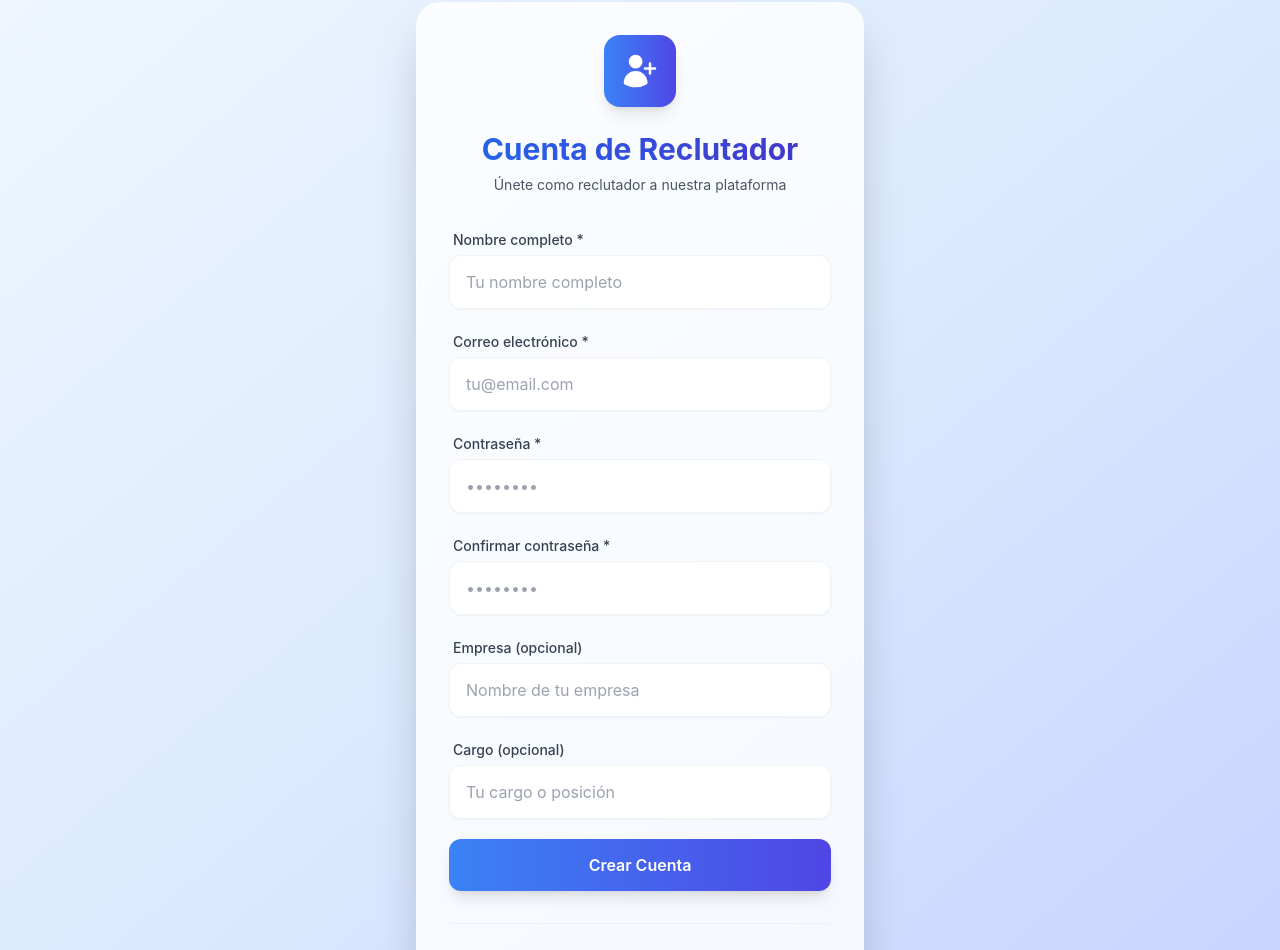
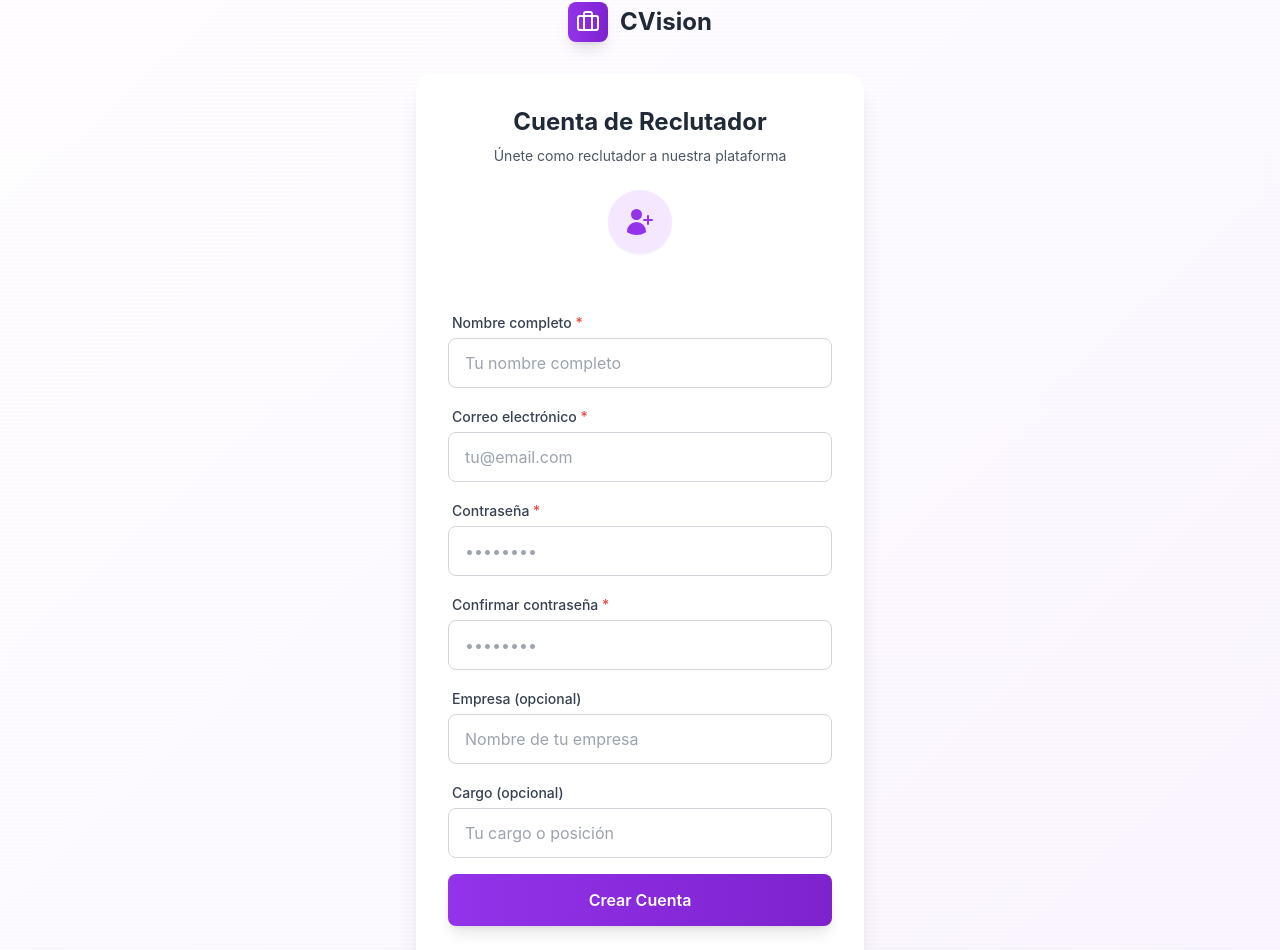
Before and after one commit to Cv-Vision/CVision-Frontend, a React (Vite) app: page /recruiter-register in a window 1280 px wide. Shown: the part 103-1053 px from the top of the page. Built offline with nearby package versions, Linux system fonts and the light colour scheme; no server answers.

Commit message:
register recruiter and confirm acc

```diff
--- a/src/components/other/AuthLayout.tsx
+++ b/src/components/other/AuthLayout.tsx
@@ -10,7 +10,7 @@ interface AuthLayoutProps {
 
 const AuthLayout: FC<AuthLayoutProps> = ({ title, subtitle, children, showLogo = true }) => {
   return (
-    <div className="min-h-screen bg-gradient-to-br from-teal-50 via-blue-50 to-indigo-100 flex flex-col items-center justify-center py-10 px-4">
+    <div className="min-h-screen bg-gradient-to-br from-gray-50 via-gray-100 to-gray-200 flex flex-col items-center justify-center py-10 px-4">
       {showLogo && (
         <div className="mb-8">
           <Logo />
@@ -18,7 +18,7 @@ const AuthLayout: FC<AuthLayoutProps> = ({ title, subtitle, children, showLogo =
       )}
       <div className="max-w-2xl w-full bg-white/80 backdrop-blur-sm p-8 rounded-3xl shadow-2xl border border-white/20">
         <div className="text-center mb-8">
-          <h1 className="text-3xl font-bold text-teal-600 mb-2">{title}</h1>
+          <h1 className="text-3xl font-bold text-gray-700 mb-2">{title}</h1>
           <p className="text-lg text-gray-600">{subtitle}</p>
         </div>
         {children}
--- a/src/pages/applicant/RegisterForm.tsx
+++ b/src/pages/applicant/RegisterForm.tsx
@@ -182,7 +182,7 @@ const ApplicantRegisterForm = () => {
                     <div className="text-center pt-4">
                         <p className="text-sm text-muted-foreground">
                             ¿Ya tienes cuenta?{" "}
-                            <Link to="/auth/login" className="text-teal-600 hover:underline font-medium">
+                            <Link to="/login" className="text-teal-600 hover:underline font-medium">
                                 Inicia sesión aquí
                             </Link>
                         </p>
@@ -246,7 +246,7 @@ const ApplicantRegisterForm = () => {
                 <div className="text-center pt-4">
                     <p className="text-sm text-muted-foreground">
                         ¿Ya tienes cuenta?{" "}
-                        <Link to="/auth/login" className="text-teal-600 hover:underline font-medium">
+                        <Link to="/login" className="text-teal-600 hover:underline font-medium">
                             Inicia sesión aquí
                         </Link>
                     </p>
--- a/src/pages/recruiter/RegisterForm.tsx
+++ b/src/pages/recruiter/RegisterForm.tsx
@@ -3,7 +3,8 @@ import { UserPlusIcon } from '@heroicons/react/24/solid';
 import { Link, useNavigate } from 'react-router-dom';
 import { registerRecruiter } from '@/services/recruiterService.ts';
 import { registerUser } from '@/services/registrationService';
-import { useToast } from '../../context/ToastContext'; // Import useToast
+import { useToast } from '../../context/ToastContext';
+import { Briefcase } from 'lucide-react';
 
 const RecruiterRegisterForm = () => {
     const [fullName, setFullName] = useState('');
@@ -70,30 +71,48 @@ const RecruiterRegisterForm = () => {
     };
 
     return (
-        <div className="min-h-screen bg-gradient-to-br from-blue-50 via-blue-100 to-indigo-200 flex flex-col items-center justify-center py-10 px-4">
-            <div className="bg-white/80 backdrop-blur-sm rounded-3xl shadow-2xl max-w-md w-full p-8 border border-white/20">
+        <div className="min-h-screen bg-gradient-to-br from-white via-purple-25 to-purple-50 flex flex-col items-center justify-center py-10 px-4 relative">
+            {/* Background pattern with horizontal lines */}
+            <div className="absolute inset-0 bg-gradient-to-br from-white via-purple-25 to-purple-50">
+                <div className="absolute inset-0" style={{
+                    backgroundImage: 'repeating-linear-gradient(0deg, transparent, transparent 2px, rgba(147, 51, 234, 0.02) 2px, rgba(147, 51, 234, 0.02) 4px)',
+                }}></div>
+            </div>
+
+            {/* CVision Logo with purple colors */}
+            <div className="relative z-10 mb-8">
+                <div className="flex items-center gap-3">
+                    <div className="w-10 h-10 bg-gradient-to-r from-purple-600 to-purple-700 rounded-lg flex items-center justify-center shadow-lg">
+                        <Briefcase className="w-6 h-6 text-white" />
+                    </div>
+                    <span className="text-2xl font-bold text-gray-800">CVision</span>
+                </div>
+            </div>
+
+            <div className="bg-white rounded-2xl shadow-xl max-w-md w-full p-8 relative z-10">
                 <div className="flex flex-col items-center mb-8">
-                    <div className="bg-gradient-to-r from-blue-500 to-indigo-600 p-4 rounded-2xl shadow-lg mb-6">
-                        <UserPlusIcon className="h-10 w-10 text-white" />
-                    </div>
-                    {/* Título acortado y centrado */}
-                    <h1 className="text-2xl md:text-3xl font-bold bg-gradient-to-r from-blue-600 to-indigo-700 bg-clip-text text-transparent mb-2 text-center">
+                    <h1 className="text-2xl font-bold text-gray-800 mb-2 text-center">
                         Cuenta de Reclutador
                     </h1>
-                    <p className="text-gray-600 text-center text-sm">
+                    <p className="text-gray-600 text-center text-sm mb-6">
                         Únete como reclutador a nuestra plataforma
                     </p>
+
+                    {/* Recruiter Icon */}
+                    <div className="w-16 h-16 bg-purple-100 rounded-full flex items-center justify-center shadow-sm mb-6">
+                        <UserPlusIcon className="h-8 w-8 text-purple-600" />
+                    </div>
                 </div>
 
-                <form className="w-full flex flex-col gap-5" onSubmit={handleSubmit}>
+                <form className="w-full flex flex-col gap-4" onSubmit={handleSubmit}>
                     <div className="space-y-1">
                         <label className="text-sm font-medium text-gray-700 ml-1">
-                            Nombre completo *
+                            Nombre completo <span className="text-red-500">*</span>
                         </label>
                         <input
                             type="text"
                             placeholder="Tu nombre completo"
-                            className="w-full bg-white/70 backdrop-blur-sm border border-gray-200/50 rounded-xl px-4 py-3.5 text-base focus:outline-none focus:ring-2 focus:ring-blue-400 focus:border-transparent transition-all duration-200 shadow-sm hover:shadow-md"
+                            className="w-full bg-white border border-gray-300 rounded-lg px-4 py-3 text-base focus:outline-none focus:ring-2 focus:ring-purple-500 focus:border-transparent transition-all duration-200"
                             value={fullName}
                             onChange={e => setFullName(e.target.value)}
                             required
@@ -102,12 +121,12 @@ const RecruiterRegisterForm = () => {
 
                     <div className="space-y-1">
                         <label className="text-sm font-medium text-gray-700 ml-1">
-                            Correo electrónico *
+                            Correo electrónico <span className="text-red-500">*</span>
                         </label>
                         <input
                             type="email"
                             placeholder="tu@email.com"
-                            className="w-full bg-white/70 backdrop-blur-sm border border-gray-200/50 rounded-xl px-4 py-3.5 text-base focus:outline-none focus:ring-2 focus:ring-blue-400 focus:border-transparent transition-all duration-200 shadow-sm hover:shadow-md"
+                            className="w-full bg-white border border-gray-300 rounded-lg px-4 py-3 text-base focus:outline-none focus:ring-2 focus:ring-purple-500 focus:border-transparent transition-all duration-200"
                             value={email}
                             onChange={e => setEmail(e.target.value)}
                             required
@@ -116,12 +135,12 @@ const RecruiterRegisterForm = () => {
 
                     <div className="space-y-1">
                         <label className="text-sm font-medium text-gray-700 ml-1">
-                            Contraseña *
+                            Contraseña <span className="text-red-500">*</span>
                         </label>
                         <input
                             type="password"
                             placeholder="••••••••"
-                            className="w-full bg-white/70 backdrop-blur-sm border border-gray-200/50 rounded-xl px-4 py-3.5 text-base focus:outline-none focus:ring-2 focus:ring-blue-400 focus:border-transparent transition-all duration-200 shadow-sm hover:shadow-md"
+                            className="w-full bg-white border border-gray-300 rounded-lg px-4 py-3 text-base focus:outline-none focus:ring-2 focus:ring-purple-500 focus:border-transparent transition-all duration-200"
                             value={password}
                             onChange={e => setPassword(e.target.value)}
                             required
@@ -129,11 +148,13 @@ const RecruiterRegisterForm = () => {
                     </div>
 
                     <div className="space-y-1">
-                        <label className="text-sm font-medium text-gray-700 ml-1">Confirmar contraseña *</label>
+                        <label className="text-sm font-medium text-gray-700 ml-1">
+                            Confirmar contraseña <span className="text-red-500">*</span>
+                        </label>
                         <input
                             type="password"
                             placeholder="••••••••"
-                            className="w-full bg-white/70 backdrop-blur-sm border border-gray-200/50 rounded-xl px-4 py-3.5 text-base focus:outline-none focus:ring-2 focus:ring-blue-400 focus:border-transparent transition-all duration-200 shadow-sm hover:shadow-md"
+                            className="w-full bg-white border border-gray-300 rounded-lg px-4 py-3 text-base focus:outline-none focus:ring-2 focus:ring-purple-500 focus:border-transparent transition-all duration-200"
                             value={confirmPassword}
                             onChange={e => setConfirmPassword(e.target.value)}
                             required
@@ -147,7 +168,7 @@ const RecruiterRegisterForm = () => {
                         <input
                             type="text"
                             placeholder="Nombre de tu empresa"
-                            className="w-full bg-white/70 backdrop-blur-sm border border-gray-200/50 rounded-xl px-4 py-3.5 text-base focus:outline-none focus:ring-2 focus:ring-blue-400 focus:border-transparent transition-all duration-200 shadow-sm hover:shadow-md"
+                            className="w-full bg-white border border-gray-300 rounded-lg px-4 py-3 text-base focus:outline-none focus:ring-2 focus:ring-purple-500 focus:border-transparent transition-all duration-200"
                             value={company}
                             onChange={e => setCompany(e.target.value)}
                         />
@@ -160,7 +181,7 @@ const RecruiterRegisterForm = () => {
                         <input
                             type="text"
                             placeholder="Tu cargo o posición"
-                            className="w-full bg-white/70 backdrop-blur-sm border border-gray-200/50 rounded-xl px-4 py-3.5 text-base focus:outline-none focus:ring-2 focus:ring-blue-400 focus:border-transparent transition-all duration-200 shadow-sm hover:shadow-md"
+                            className="w-full bg-white border border-gray-300 rounded-lg px-4 py-3 text-base focus:outline-none focus:ring-2 focus:ring-purple-500 focus:border-transparent transition-all duration-200"
                             value={position}
                             onChange={e => setPosition(e.target.value)}
                         />
@@ -168,7 +189,7 @@ const RecruiterRegisterForm = () => {
 
                     <button
                         type="submit"
-                        className="w-full bg-gradient-to-r from-blue-500 to-indigo-600 text-white font-semibold py-3.5 rounded-xl shadow-lg hover:shadow-xl transform hover:scale-[1.02] transition-all duration-200 text-base disabled:opacity-50 disabled:cursor-not-allowed disabled:transform-none"
+                        className="w-full bg-gradient-to-r from-purple-600 to-purple-700 text-white font-semibold py-3.5 rounded-lg shadow-lg hover:shadow-xl transform hover:scale-[1.02] transition-all duration-200 text-base disabled:opacity-50 disabled:cursor-not-allowed disabled:transform-none"
                         disabled={loading || password !== confirmPassword}
                     >
                         {loading ? (
@@ -182,18 +203,25 @@ const RecruiterRegisterForm = () => {
                     </button>
                 </form>
 
-                <div className="mt-8 pt-6 border-t border-gray-200/50">
+                <div className="mt-8 pt-6 border-t border-gray-200">
                     <p className="text-gray-600 text-center text-sm">
                         ¿Ya tienes cuenta?{' '}
                         <Link
                             to="/login"
-                            className="text-blue-600 hover:text-blue-700 font-semibold transition-colors duration-200 hover:underline"
+                            className="text-purple-600 hover:text-purple-700 font-semibold transition-colors duration-200 hover:underline"
                         >
                             Inicia sesión aquí
                         </Link>
                     </p>
                 </div>
             </div>
+
+            {/* Footer */}
+            <div className="relative z-10 mt-8">
+                <p className="text-gray-500 text-center text-sm">
+                    © 2025 CVision. Todos los derechos reservados.
+                </p>
+            </div>
         </div>
     );
 };
```
Also changed, not shown: src/pages/applicant/ConfirmAccount.tsx (+11 -11 lines), src/pages/auth/Login.tsx (+6 -6 lines), src/pages/recruiter/ConfirmAccount.tsx (+11 -11 lines).
